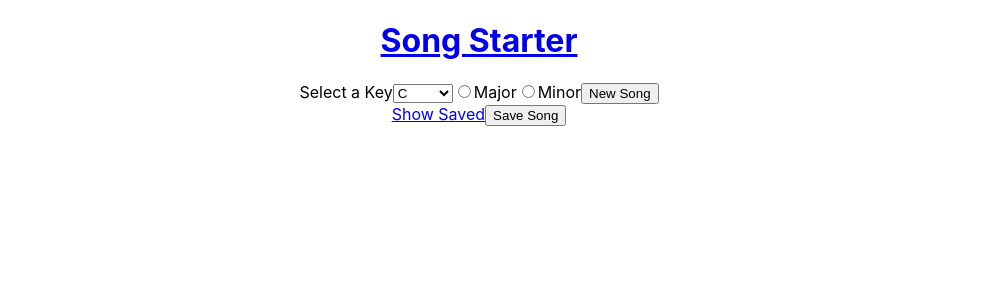
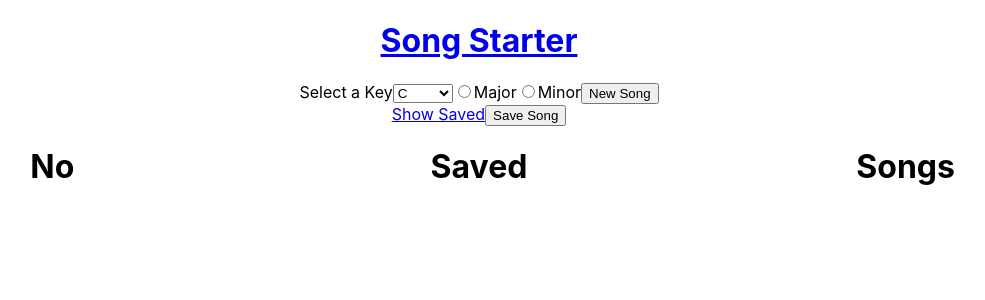
Before and after one commit to Song-Starter/song-starter, a React (Create React App) app: page /saved in a window 1280 px wide. Shown: the top 300 px of the page, without its empty margins (161-1146 px from the left). Built offline with nearby package versions, Linux system fonts and the light colour scheme.

Commit message:
Fix conditional rendering.

```diff
--- a/src/components/Saved.js
+++ b/src/components/Saved.js
@@ -3,12 +3,9 @@ import './Saved.css';
 import SavedSong from './SavedSong'
 
 const Saved = ({ savedArray }) => {
-  // console.log(savedArray)
-  if (savedArray) {
-      console.log(savedArray)
+  if (savedArray.length) {
       const songsToRender = savedArray.map(song => {
       return <SavedSong lyrics={song.lyrics} progression={song.progression}/>})
-      console.log(songsToRender)
     return (
       <div className="Saved">
         { songsToRender }
@@ -16,7 +13,11 @@ const Saved = ({ savedArray }) => {
     );
   } else {
     return(
-      <h1>Ain't got no songs!</h1>
+      <div className="Saved">
+        <h1>No</h1>
+        <h1>Saved</h1>
+        <h1>Songs</h1>
+      </div>
     )
   }
 
--- a/src/components/SavedNav.js
+++ b/src/components/SavedNav.js
@@ -1,4 +1,4 @@
-import React, { Component } from 'react';
+import React from 'react';
 import './Header.css';
 import {Link} from 'react-router-dom'
 
--- a/src/components/SavedSong.js
+++ b/src/components/SavedSong.js
@@ -7,6 +7,7 @@ const SavedSong = ({ lyrics, progression }) => {
       <div className="SavedSong">
         <p>{lyrics.title}</p>
         <p>{progression}</p>
+        <button>Show Song</button>
       </div>
     );
   }else{
```
